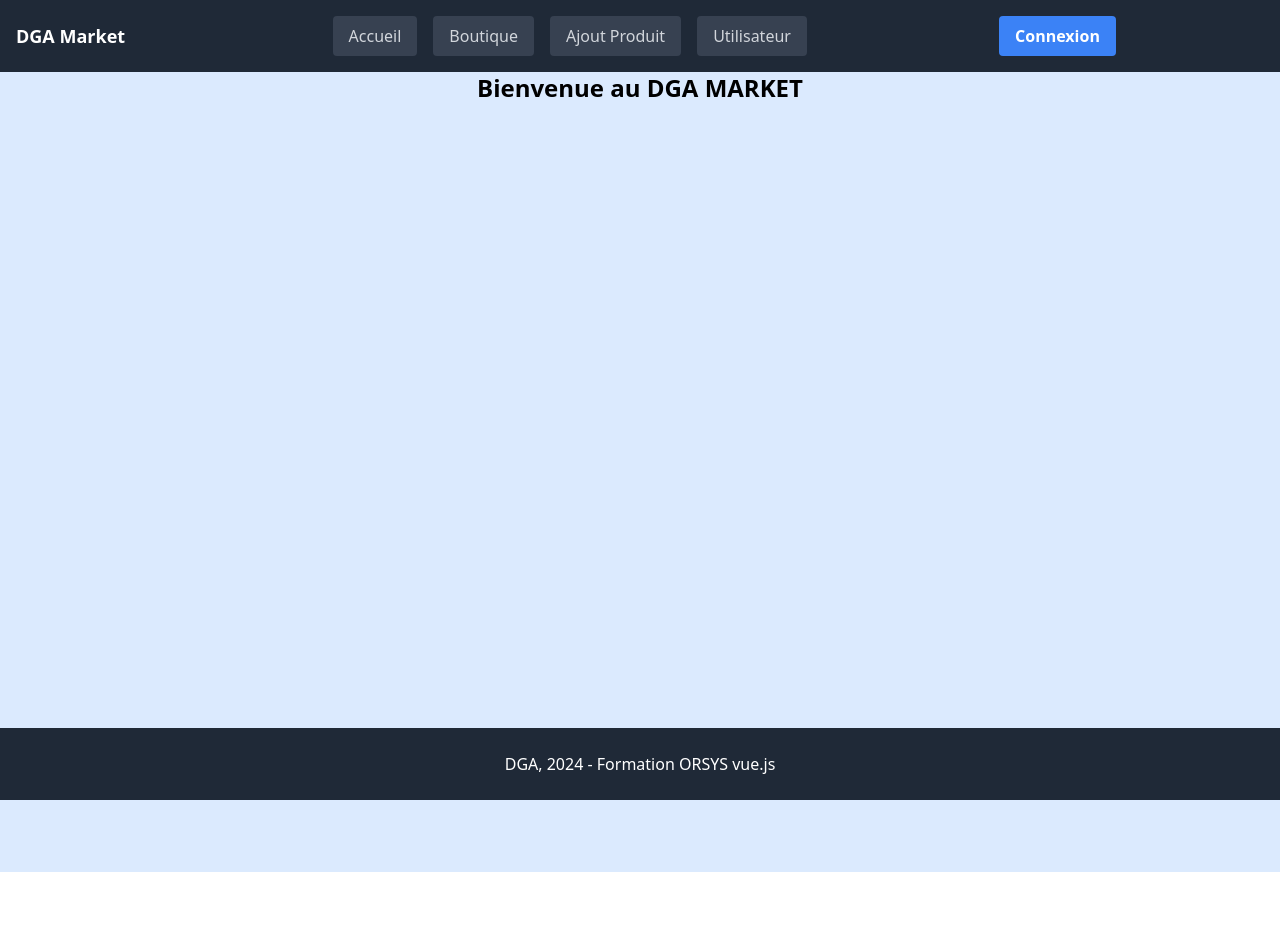
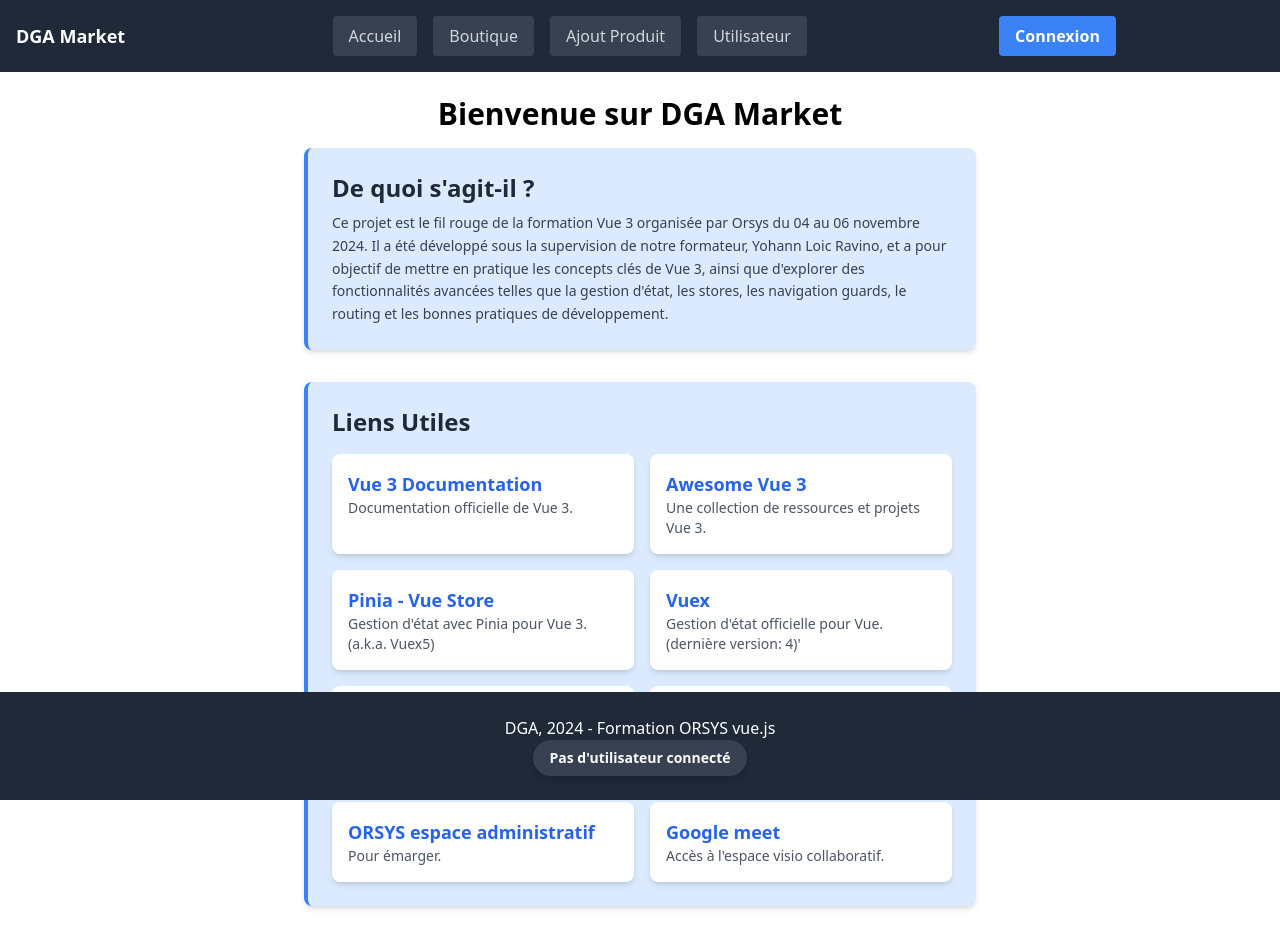
Before and after one commit to Kaemyll/dga_vue_projet, a Vue app: page / in a window 1280 px wide. Shown: the top 948 px of the page. Built offline with nearby package versions, Linux system fonts and the light colour scheme.

Commit message:
Ajout provide/inject entre navbar connexion et footer, restyle de l'Accueil

```diff
--- a/src/App.vue
+++ b/src/App.vue
@@ -7,6 +7,25 @@
 </template>
 
 <script setup>
+import {ref, provide} from 'vue';
 import Navbar from "./components/Navbar.vue";
 import Footer from "./components/Footer.vue";
+
+// État d'authentification
+const isAuthenticated = ref(localStorage.getItem('auth') === 'true');
+
+// Fonction pour basculer l'état d'authentification
+function toggleAuth() {
+  isAuthenticated.value = !isAuthenticated.value;
+  if (isAuthenticated.value) {
+    localStorage.setItem('auth', 'true');
+  } else {
+    localStorage.removeItem('auth');
+  }
+}
+
+// Fournir l'état et la fonction aux composants enfants
+provide('isAuthenticated', isAuthenticated);
+provide('toggleAuth', toggleAuth);
+
 </script>
--- a/src/components/Footer.vue
+++ b/src/components/Footer.vue
@@ -1,9 +1,12 @@
 <template>
-  <!-- Footer -->
   <footer class="bg-gray-800 p-6 text-center text-white mt-auto sticky bottom-0">
     <p>DGA, 2024 - Formation ORSYS vue.js</p>
+    <p class="inline-block px-4 py-2 bg-gray-700 text-sm font-semibold rounded-full shadow-md">{{ isAuthenticated ? 'Utilisateur connecté' : 'Pas d\'utilisateur connecté' }}</p>
   </footer>
 </template>
 
-<script>
+<script setup>
+import { inject } from 'vue';
+
+const isAuthenticated = inject('isAuthenticated');
 </script>
--- a/src/components/Navbar.vue
+++ b/src/components/Navbar.vue
@@ -58,7 +58,7 @@
 </template>
 
 <script setup>
-import { ref, computed } from "vue";
+import { ref, computed, inject } from "vue";
 
 // // État réactif pour suivre l'état de connexion
 // const isLoggedIn = ref(false);
@@ -68,15 +68,18 @@ import { ref, computed } from "vue";
 //   isLoggedIn.value = !isLoggedIn.value;
 // };
 
-const isAuthenticated = ref(localStorage.getItem('auth') === 'true');
+const isAuthenticated = inject('isAuthenticated');
+const toggleAuth = inject('toggleAuth');
 
-function toggleAuth() {
-    if (isAuthenticated.value) {
-        localStorage.removeItem('auth');
-    } else {
-        localStorage.setItem('auth', 'true');
-    }
-    isAuthenticated.value = !isAuthenticated.value;
-}
+// const isAuthenticated = ref(localStorage.getItem('auth') === 'true');
+
+// function toggleAuth() {
+//     if (isAuthenticated.value) {
+//         localStorage.removeItem('auth');
+//     } else {
+//         localStorage.setItem('auth', 'true');
+//     }
+//     isAuthenticated.value = !isAuthenticated.value;
+// }
 
 </script>
--- a/src/pages/Home.vue
+++ b/src/pages/Home.vue
@@ -1,10 +1,85 @@
-<script setup>
-import { ref } from "vue";
-import MainView from "../components/MainView.vue";
-</script>
+<template>
+  <div class="p-6">
+    <h1 class="text-3xl font-bold mb-4 text-center">Bienvenue sur DGA Market</h1>
 
-<template>
-  <div class="flex flex-col min-h-screen bg-blue-100">
-    <h1 class="text-2xl font-bold justify-center align-middle text-center">Bienvenue au DGA MARKET</h1>
+    <!-- Section "De quoi s'agit-il ?" -->
+    <section class="bg-blue-100 p-6 rounded-lg shadow-md mb-8 border-l-4 border-blue-500 max-w-2xl mx-auto">
+      <h2 class="text-2xl font-semibold mb-2 text-gray-800">De quoi s'agit-il ?</h2>
+      <p class="text-gray-700 text-sm leading-relaxed">
+        Ce projet est le fil rouge de la formation Vue 3 organisée par Orsys du 04 au 06 novembre 2024.
+        Il a été développé sous la supervision de notre formateur, Yohann Loic Ravino, et a pour
+        objectif de mettre en pratique les concepts clés de Vue 3, ainsi que d'explorer des
+        fonctionnalités avancées telles que la gestion d'état, les stores, les navigation guards, le routing et les bonnes pratiques
+        de développement.
+      </p>
+    </section>
+
+    <!-- Section des liens utiles -->
+    <section class="bg-blue-100 p-6 rounded-lg shadow-md mb-8 border-l-4 border-blue-500 max-w-2xl mx-auto">
+      <h2 class="text-2xl font-semibold mb-4 text-gray-800">Liens Utiles</h2>
+
+      <div class="grid grid-cols-1 sm:grid-cols-2 gap-4">
+        <a
+          v-for="link in usefulLinks"
+          :key="link.url"
+          :href="link.url"
+          target="_blank"
+          class="block p-4 bg-white rounded-lg shadow-md hover:bg-gray-50 transition"
+        >
+          <h3 class="text-lg font-semibold text-blue-600 hover:underline">{{ link.title }}</h3>
+          <p class="text-gray-600 text-sm">{{ link.description }}</p>
+        </a>
+      </div>
+    </section>
   </div>
 </template>
+
+<script setup>
+import { ref } from 'vue';
+
+// Liens utiles pour Vue et ses bibliothèques associées
+const usefulLinks = ref([
+  {
+    title: "Vue 3 Documentation",
+    url: "https://v3.vuejs.org/",
+    description: "Documentation officielle de Vue 3."
+  },
+  {
+    title: "Awesome Vue 3",
+    url: "https://github.com/vuejs/awesome-vue",
+    description: "Une collection de ressources et projets Vue 3."
+  },
+  {
+    title: "Pinia - Vue Store",
+    url: "https://pinia.vuejs.org/",
+    description: "Gestion d'état avec Pinia pour Vue 3. (a.k.a. Vuex5)"
+  },
+  {
+    title: "Vuex",
+    url: "https://vuex.vuejs.org/",
+    description: "Gestion d'état officielle pour Vue. (dernière version: 4)'"
+  },
+  {
+    title: "W3Schools - Vue 3",
+    url: "https://www.w3schools.com/vue/",
+    description: "Tutoriels pour apprendre Vue 3 sur W3Schools."
+  },
+  {
+    title: "Vue 3 API Reference",
+    url: "https://vuejs.org/api/",
+    description: "Référence API complète de Vue 3."
+  },
+  {
+    title: "ORSYS espace administratif",
+    url: "https://docadmin.orsys.fr/",
+    description: "Pour émarger."
+  },
+  {
+    title: "Google meet",
+    url: "https://meet.google.com/landing",
+    description: "Accès à l'espace visio collaboratif."
+  },
+
+]);
+
+</script>
```
Also changed, not shown: src/router/index.js (+0 -7 lines).
